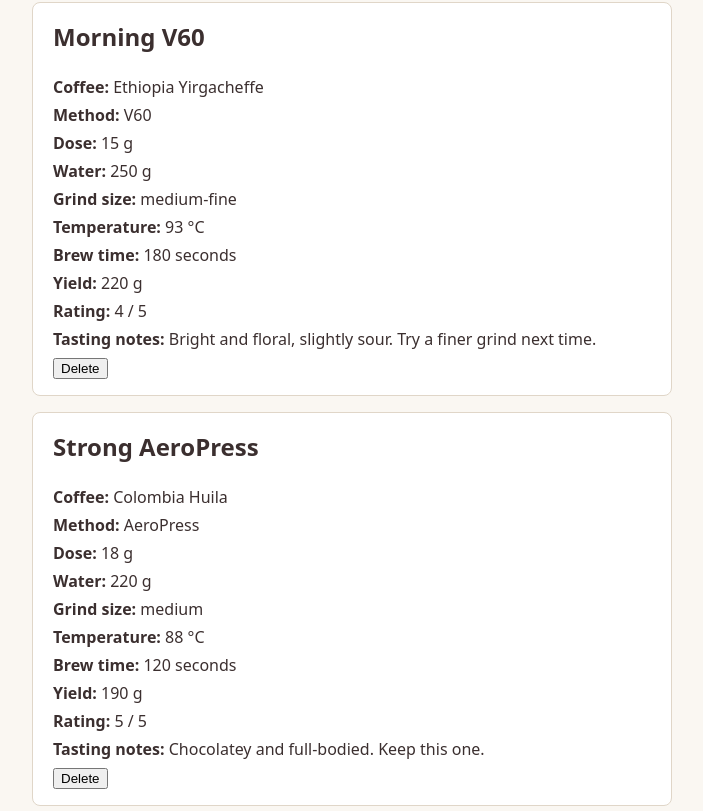
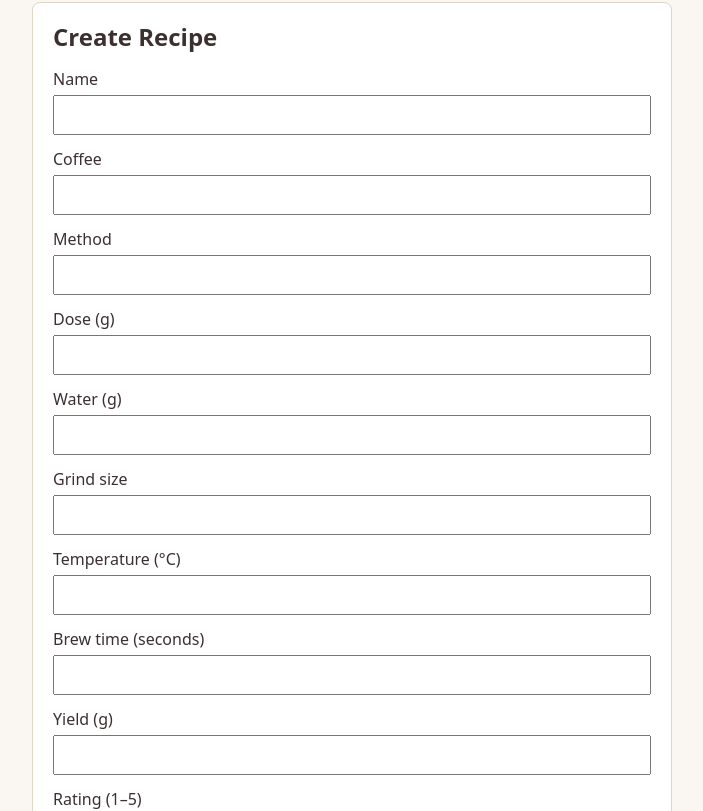
Before and after one commit to RoeyMadjar/Brew-It, a React (Vite) app: page / in a window 1280 px wide. Shown: the part 209-1020 px from the top of the page, without its empty margins (288-991 px from the left). Built offline with nearby package versions, Linux system fonts and the light colour scheme.

Commit message:
Add recipe form

```diff
--- a/src/App.css
+++ b/src/App.css
@@ -27,3 +27,31 @@
 .recipe-card p {
   margin: 4px 0;
 }
+
+.recipe-form {
+  display: flex;
+  flex-direction: column;
+  gap: 12px;
+  margin-top: 32px;
+  padding: 16px 20px;
+  border: 1px solid #e0d6c8;
+  border-radius: 8px;
+  background-color: #fff;
+  text-align: left;
+}
+
+.recipe-form h2 {
+  margin: 0;
+}
+
+.recipe-form label {
+  display: flex;
+  flex-direction: column;
+  gap: 4px;
+}
+
+.recipe-form input,
+.recipe-form textarea {
+  font: inherit;
+  padding: 6px 8px;
+}
--- a/src/App.jsx
+++ b/src/App.jsx
@@ -32,17 +32,102 @@ const sampleRecipes = [
   },
 ]
 
+const emptyForm = {
+  name: '',
+  coffee: '',
+  method: '',
+  doseGrams: '',
+  waterGrams: '',
+  grindSize: '',
+  waterTempC: '',
+  brewTimeSeconds: '',
+  yieldGrams: '',
+  rating: '',
+  tastingNotes: '',
+}
+
 function App() {
   const [recipes, setRecipes] = useState(sampleRecipes)
+  const [formData, setFormData] = useState(emptyForm)
 
   function handleDelete(idToDelete) {
     setRecipes(recipes.filter((recipe) => recipe.id !== idToDelete))
+  }
+
+  function handleChange(event) {
+    setFormData({ ...formData, [event.target.name]: event.target.value })
+  }
+
+  function handleSubmit(event) {
+    event.preventDefault()
+    console.log('Collected recipe data:', formData)
   }
 
   return (
     <main className="app">
       <h1>Brew It</h1>
       <p>Your personal journal for saving and perfecting coffee brewing recipes.</p>
+
+      <form className="recipe-form" onSubmit={handleSubmit}>
+        <h2>Create Recipe</h2>
+
+        <label>
+          Name
+          <input type="text" name="name" value={formData.name} onChange={handleChange} />
+        </label>
+
+        <label>
+          Coffee
+          <input type="text" name="coffee" value={formData.coffee} onChange={handleChange} />
+        </label>
+
+        <label>
+          Method
+          <input type="text" name="method" value={formData.method} onChange={handleChange} />
+        </label>
+
+        <label>
+          Dose (g)
+          <input type="number" name="doseGrams" value={formData.doseGrams} onChange={handleChange} />
+        </label>
+
+        <label>
+          Water (g)
+          <input type="number" name="waterGrams" value={formData.waterGrams} onChange={handleChange} />
+        </label>
+
+        <label>
+          Grind size
+          <input type="text" name="grindSize" value={formData.grindSize} onChange={handleChange} />
+        </label>
+
+        <label>
+          Temperature (°C)
+          <input type="number" name="waterTempC" value={formData.waterTempC} onChange={handleChange} />
+        </label>
+
+        <label>
+          Brew time (seconds)
+          <input type="number" name="brewTimeSeconds" value={formData.brewTimeSeconds} onChange={handleChange} />
+        </label>
+
+        <label>
+          Yield (g)
+          <input type="number" name="yieldGrams" value={formData.yieldGrams} onChange={handleChange} />
+        </label>
+
+        <label>
+          Rating (1–5)
+          <input type="number" name="rating" min="1" max="5" value={formData.rating} onChange={handleChange} />
+        </label>
+
+        <label>
+          Tasting notes
+          <textarea name="tastingNotes" value={formData.tastingNotes} onChange={handleChange} />
+        </label>
+
+        <button type="submit">Save Recipe</button>
+      </form>
 
       <section className="recipe-list">
         {recipes.map((recipe) => (
```
